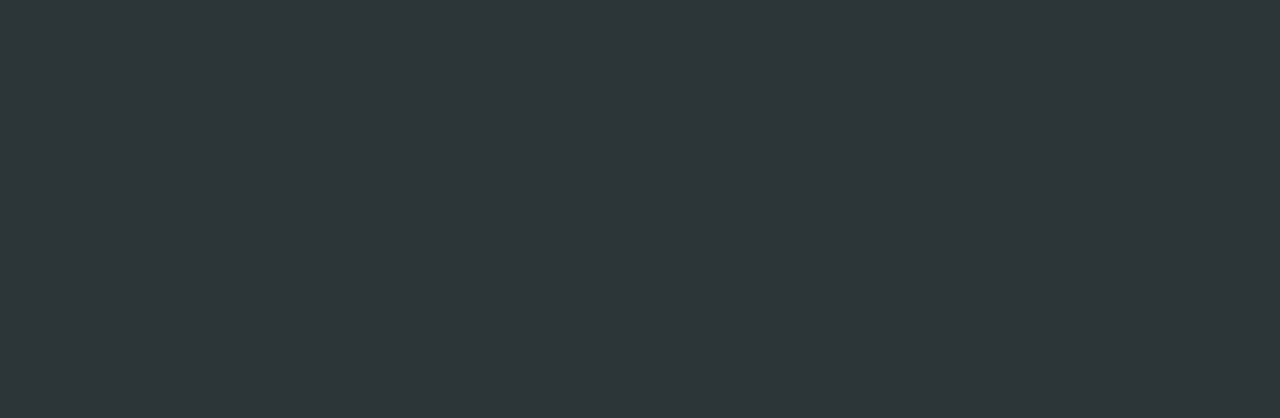
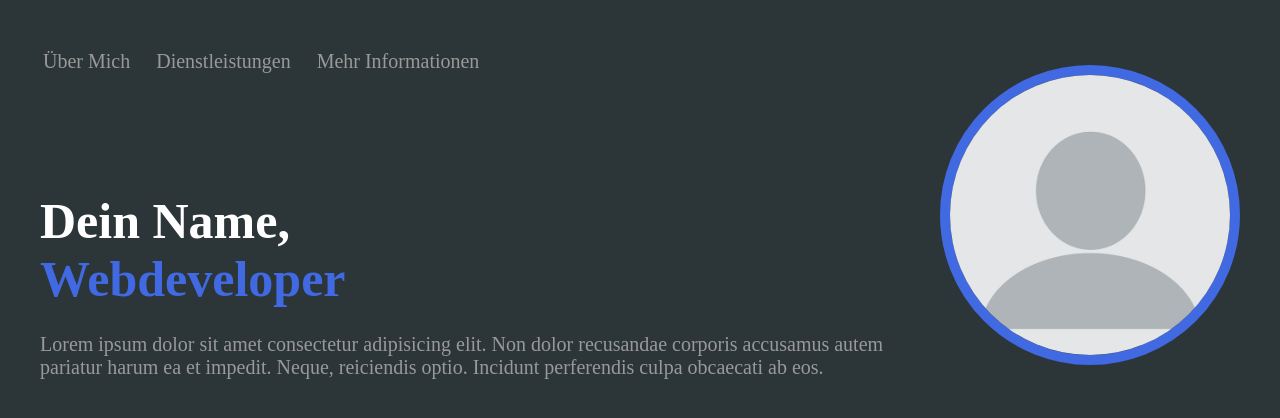
Before and after one commit to DevContinue/responsive_portfolio_webpage, a Vue app: page / in a window 1280 px wide. Shown: the top 418 px of the page. Built offline with nearby package versions, Linux system fonts and the light colour scheme.

Commit message:
create header

```diff
--- a/src/App.vue
+++ b/src/App.vue
@@ -1,16 +1,16 @@
 <template>
 
-
+  <Header />
 
 </template>
 
 <script>
-
+import Header from './components/Header.vue'
 
 export default {
   name: 'App',
   components: {
-
+    Header,
   },
 
   props: {
@@ -28,6 +28,8 @@
   width: 100%;
   height: 100%;
   background-color: $second;
+  color: $ciWhite;
+  font-size: 20px;
 }
 
 * {
@@ -36,6 +38,24 @@
   padding: 0;
 }
 
+h1{
+  font-size: 50px;
+  line-height: 115%;
+}
 
+.subheading {
+  margin-top: 25px;
+  color: $ciGrey
+}
+
+@media (max-width: 800px) {
+  h1 {
+    font-size: 12vw;
+    text-align: center;
+  }
+  .subheading {
+    text-align: center;
+  }
+}
 
 </style>
--- /dev/null
+++ b/src/components/Header.vue
@@ -0,0 +1,108 @@
+<template>
+  <header>
+    <div class="header_text">
+      <nav>
+        <ul>
+          <li><a href="">Über Mich</a></li>
+          <li><a href="">Dienstleistungen</a></li>
+          <li><a href="">Mehr Informationen</a></li>
+        </ul>
+      </nav>
+      <h1>Dein Name, <br /> <span style="color:royalblue">Webdeveloper</span></h1>
+      <p class="subheading">
+        Lorem ipsum dolor sit amet consectetur adipisicing elit. Non dolor
+        recusandae corporis accusamus autem pariatur harum ea et impedit. Neque,
+        reiciendis optio. Incidunt perferendis culpa obcaecati ab eos.
+      </p>
+    </div>
+    <div class="circle">
+        <img src="@/assets/images/profil.png" alt="">
+    </div>
+  </header>
+</template>
+
+<script>
+export default {
+  name: "Header",
+  components: {},
+
+  props: {},
+  computed: {},
+};
+</script>
+
+<style lang="scss">
+
+header {
+    padding: 50px 25px;
+    display: flex;
+    justify-content: center;
+    align-items: center;
+    gap: 50px;
+    flex-wrap: wrap;
+}
+
+.header_text {
+    width: 850px;
+}
+
+.circle {
+
+    height: 300px;
+    width: 300px;
+
+    max-width: 80vw;
+    max-height: 80vw;
+
+    overflow: hidden;
+    border-radius: 50%;
+    border: 10px solid royalblue;
+
+    display: flex;
+    justify-content: center;
+    align-items: center;
+
+    img {
+        width: 100%;
+    }
+
+}
+
+nav {
+    margin-bottom: 120px;
+    position: relative;
+
+    ul {
+        list-style: none;
+        display: flex;
+        gap: 20px;
+    }
+
+    a {
+        color: $ciGrey;
+        text-decoration: none;
+        position: relative;
+        padding: 3px;
+    }
+
+    a:hover {
+        color: $ciWhite;
+    }
+
+    a::after{
+        content: "";
+        height: 2px;
+        width: 0;
+        background-color: royalblue;
+        position: absolute;
+        bottom: 0;
+        left: 0;
+        transition: 150ms ease-in-out;
+    }
+
+    a:hover::after {
+        width: 100%;
+    }
+}
+
+</style>
```
Also changed, not shown: src/assets/images/profil.png (added).
